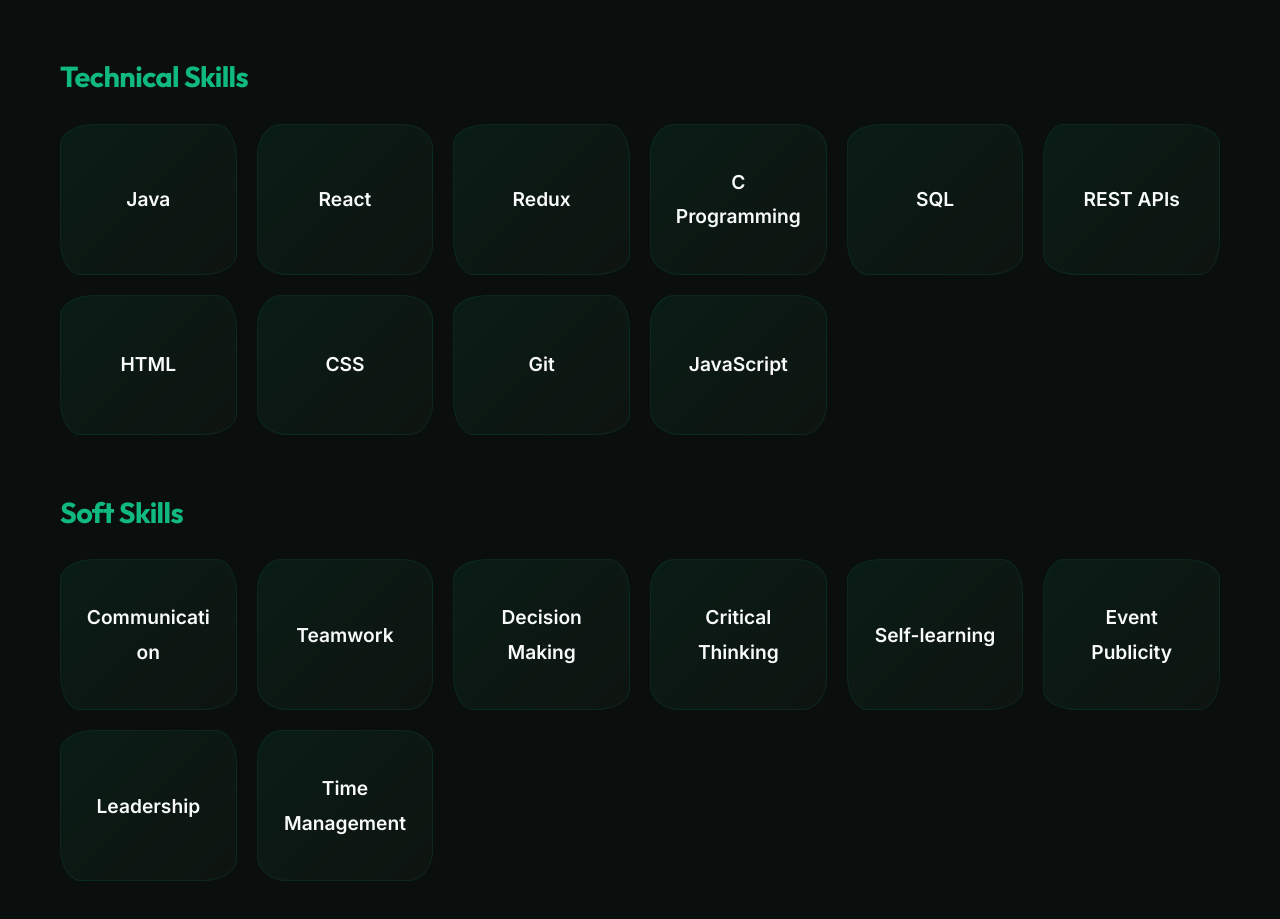
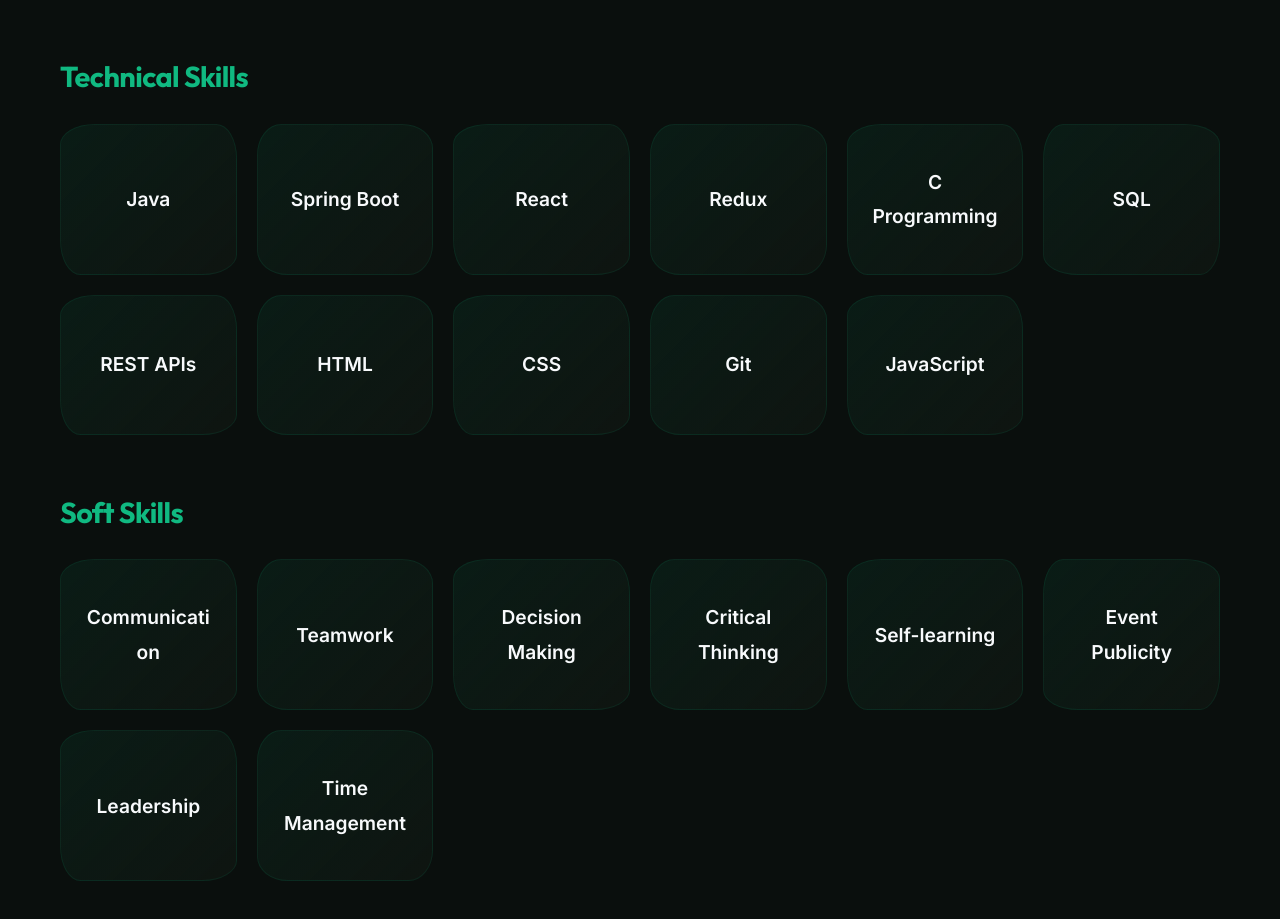
Before and after one commit to sanjaybridgeon-tech/sanjay-portfolio, a Next.js app: page / in a window 1280 px wide. Shown: the part 3800-4719 px from the top of the page. Built offline with nearby package versions, Linux system fonts and the light colour scheme.

Commit message:
feat: Add Spring Boot to technical skills

```diff
--- a/src/components/Skills.tsx
+++ b/src/components/Skills.tsx
@@ -3,7 +3,7 @@ import styles from './components.module.css';
 import useReveal from '../hooks/useReveal';
 
 const techSkills = [
-  "Java", "React", "Redux", "C Programming",
+  "Java", "Spring Boot", "React", "Redux", "C Programming",
   "SQL", "REST APIs", "HTML", "CSS",
   "Git", "JavaScript"
 ];
```
